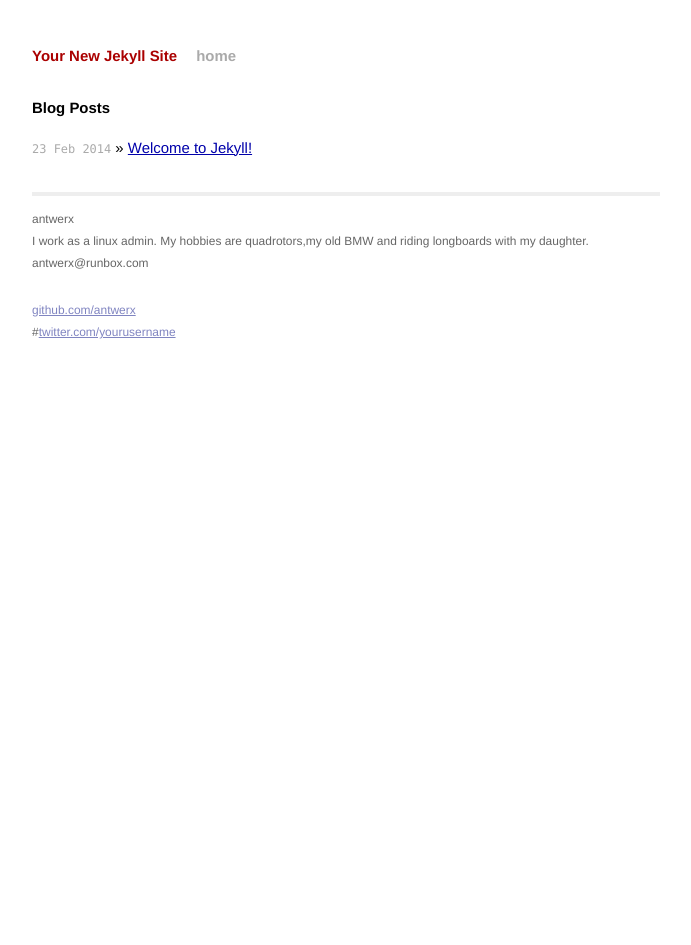
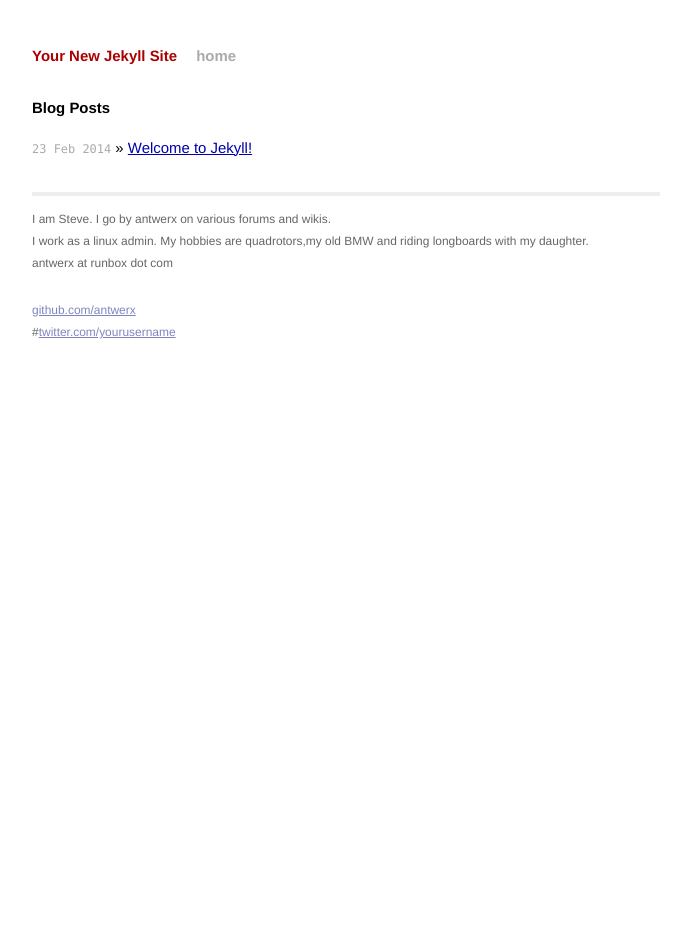
Before and after one commit to antwerx/antwerx.github.io, a Jekyll site: the page built from index.html, in a window 1280 px wide. Shown: the whole page, without its empty margins (294-985 px from the left). Built offline with Jekyll 4.4.1, drawn with Linux system fonts in a browser that asks for light colours; Markdown is read by kramdown in place of the engine named in the settings.

Commit message:
more content

```diff
--- a/_layouts/default.html
+++ b/_layouts/default.html
@@ -26,9 +26,9 @@
           <div class="footer">
             <div class="contact">
               <p>
-                antwerx<br />
+                I am Steve. I go by antwerx on various forums and wikis.<br />
                 I work as a linux admin. My hobbies are quadrotors,my old BMW and riding longboards with my daughter.<br />
-                antwerx@runbox.com
+                antwerx at runbox dot com
               </p>
             </div>
             <div class="contact">
```
